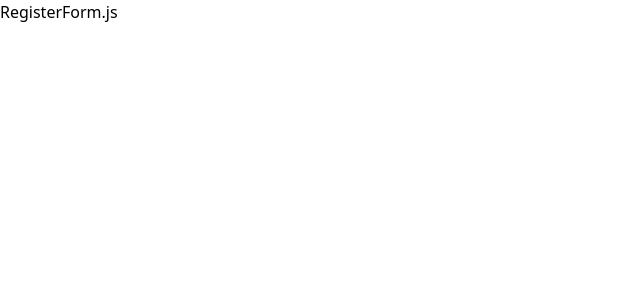
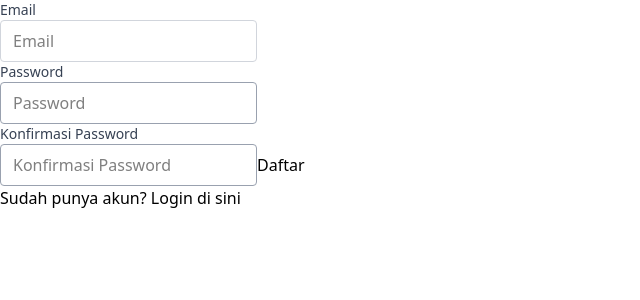
Before and after one commit to qalmurri/face4, a React (Vite) app: page /register in a window 1280 px wide. Shown: the top 300 px of the page, without its empty margins (0-640 px from the left). Built offline with nearby package versions, Linux system fonts and the light colour scheme.

Commit message:
Add files via upload

```diff
--- a/src/features/public/auth/register/components/RegisterForm.tsx
+++ b/src/features/public/auth/register/components/RegisterForm.tsx
@@ -1,5 +1,83 @@
-export default function RegisterForm() {
+import React, { useState } from "react";
+import { registerUser } from "../../services";
+import { Link } from "react-router-dom";
+import Input from "../../../../../components/atoms/forms/Input";
+import Label from "../../../../../components/atoms/forms/Label";
+
+// Props type
+interface RegisterFormProps {
+    onSuccess?: () => void;
+}
+
+export default function RegisterForm({ onSuccess }: RegisterFormProps) {
+    const [email, setEmail] = useState<string>("");
+    const [password, setPassword] = useState<string>("");
+    const [confirmPassword, setConfirmPassword] = useState<string>("");
+    const [loading, setLoading] = useState<boolean>(false);
+    const [error, setError] = useState<string>("");
+
+    const handleSubmit = async (e: React.FormEvent<HTMLFormElement>) => {
+        e.preventDefault();
+        setError("");
+
+        if (password !== confirmPassword) {
+            setError("Password dan konfirmasi tidak sama");
+            return;
+        }
+
+        setLoading(true);
+
+        try {
+            const data = await registerUser(email, password);
+            console.log("Register success:", data);
+
+            if (onSuccess) onSuccess(); // kasih tahu parent kalau register berhasil
+        } catch (err: any) {
+            setError(err.message);
+        } finally {
+            setLoading(false);
+        }
+    };
+
     return (
-        <h1>RegisterForm.js</h1>
+        <div>
+            {error && <p>{error}</p>}
+            <form onSubmit={handleSubmit}>
+                <Label htmlFor="email">Email</Label>
+                <Input
+                    variant="primary"
+                    type="email"
+                    placeholder="Email"
+                    value={email}
+                    onChange={(e) => setEmail(e.target.value)}
+                />
+
+                <Label htmlFor="password">Password</Label>
+                <Input
+                    variant="secondary"
+                    type="password"
+                    placeholder="Password"
+                    value={password}
+                    onChange={(e) => setPassword(e.target.value)}
+                />
+
+                <Label htmlFor="confirmPassword">Konfirmasi Password</Label>
+                <Input
+                    variant="secondary"
+                    type="password"
+                    placeholder="Konfirmasi Password"
+                    value={confirmPassword}
+                    onChange={(e) => setConfirmPassword(e.target.value)}
+                />
+
+                <button type="submit" disabled={loading}>
+                    {loading ? "Loading..." : "Daftar"}
+                </button>
+            </form>
+
+            <p>
+                Sudah punya akun? <Link to="/login">Login di sini</Link>
+            </p>
+        </div>
     );
 }
--- a/src/features/public/auth/services.tsx
+++ b/src/features/public/auth/services.tsx
@@ -18,3 +18,28 @@ export async function loginUser(
   console.log(response.data);
   return response.data;
 }
+
+export interface RegisterResponse {
+  id: number;
+  email: string;
+  username?: string;
+  // bisa ditambah field lain sesuai backend kamu
+}
+
+export async function registerUser(
+  email: string,
+  password: string
+): Promise<RegisterResponse> {
+  try {
+    const response = await api.post<RegisterResponse>("/register/", {
+      email,
+      password,
+    });
+    return response.data;
+  } catch (error: any) {
+    if (error.response?.data) {
+      throw new Error(error.response.data.detail || "Register gagal");
+    }
+    throw new Error("Koneksi server gagal");
+  }
+}
--- a/src/services/api.tsx
+++ b/src/services/api.tsx
@@ -1,7 +1,7 @@
 import axios from "axios";
 
 const api = axios.create({
-    baseURL: "http://127.0.0.1:8000/api", // ganti sesuai Django API kamu
+    baseURL: "http://127.0.0.1:8000/auth/", // masih belum di buat
     headers: {
         "Content-Type": "application/json",
     },
```
